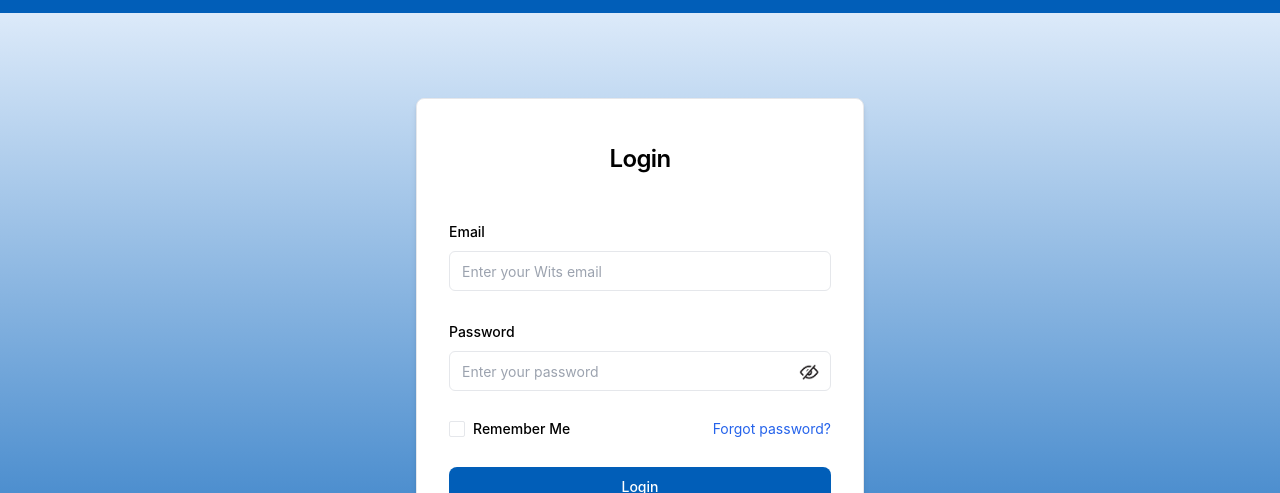
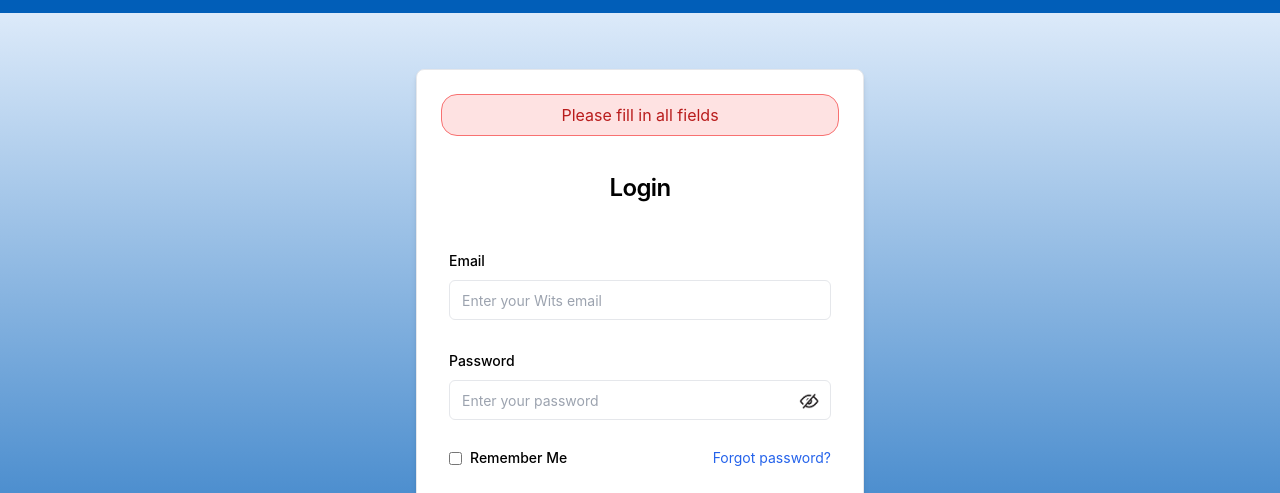
Before and after one commit to danishx99/campus-safety-app, a website: page client/html/auth/login.html in a window 1280 px wide. Both pictures are taken after a click on the button "Login". Shown: the part 51-544 px from the top of the page. Drawn offline with Linux system fonts and the light colour scheme.

Commit message:
Update login page with error alert box and login functionality

```diff
--- a/client/html/auth/login.html
+++ b/client/html/auth/login.html
@@ -29,6 +29,7 @@
       class="border text-card-foreground w-full max-w-md p-6 space-y-4 bg-white rounded-lg shadow-md"
       data-v0-t="card"
     >
+    <div class="alert-box" id="alert" role="alert"></div>
       <div class="flex flex-col space-y-1.5 p-6">
         <h3 class="whitespace-nowrap text-2xl font-semibold leading-none tracking-tight text-center">Login</h3>
       </div>
@@ -82,15 +83,11 @@
         </div>
         <div class="flex items-center justify-between">
           <div class="flex items-center space-x-2">
-            <button
-              type="button"
-              role="checkbox"
-              aria-checked="true"
-              data-state="unchecked"
+            <input
+              type="checkbox"
               value="on"
-              class="peer h-4 w-4 shrink-0 rounded-sm border border-primary ring-offset-background focus-visible:outline-none focus-visible:ring-2 focus-visible:ring-ring focus-visible:ring-offset-2 disabled:cursor-not-allowed disabled:opacity-50 data-[state=checked]:bg-primary data-[state=checked]:text-primary-foreground"
               id="remember"
-            ></button>
+            ></>
             <label
               class="font-medium peer-disabled:cursor-not-allowed peer-disabled:opacity-70 text-sm"
               for="remember"
@@ -104,14 +101,14 @@
         </div>
 
         <div class="space-y-2">
-          <button class="inline-flex items-center justify-center whitespace-nowrap rounded-lg hover:bg-blue-500 text-sm text-white font-medium ring-offset-background transition-colors focus-visible:outline-none focus-visible:ring-2 focus-visible:ring-ring focus-visible:ring-offset-2 disabled:pointer-events-none disabled:opacity-50 text-primary-foreground hover:bg-primary/90 h-10 px-4 py-2 w-full bg-[#015EB8]">
+          <button id="login-btn" class="inline-flex items-center justify-center whitespace-nowrap rounded-lg hover:bg-blue-500 text-sm text-white font-medium ring-offset-background transition-colors focus-visible:outline-none focus-visible:ring-2 focus-visible:ring-ring focus-visible:ring-offset-2 disabled:pointer-events-none disabled:opacity-50 text-primary-foreground hover:bg-primary/90 h-10 px-4 py-2 w-full bg-[#015EB8]">
             Login
           </button>
           <div class="flex items-center justify-center space-x-2">
             <span class="text-sm text-muted-foreground">or</span>
           </div>
           <div class="flex justify-center">
-          <button class="inline-flex items-center justify-center whitespace-nowrap rounded-3xl hover:bg-blue-500 text-sm text-white font-medium ring-offset-background transition-colors focus-visible:outline-none focus-visible:ring-2 focus-visible:ring-ring focus-visible:ring-offset-2 disabled:pointer-events-none disabled:opacity-50 text-primary-foreground hover:bg-primary/90 h-10 px-4 py-2 w-72 bg-[#015EB8]">
+          <button id="continue-google-btn" class="inline-flex items-center justify-center whitespace-nowrap rounded-3xl hover:bg-blue-500 text-sm text-white font-medium ring-offset-background transition-colors focus-visible:outline-none focus-visible:ring-2 focus-visible:ring-ring focus-visible:ring-offset-2 disabled:pointer-events-none disabled:opacity-50 text-primary-foreground hover:bg-primary/90 h-10 px-4 py-2 w-72 bg-[#015EB8]">
             <div class="flex items-center justify-between">
               <img src="../../assets/googleLogo.png" class="h-5" alt="logo">
               <div class="px-2">
@@ -136,5 +133,5 @@
   </main>
 </div>
 </body>
-
+<script src="../../javascript/login.js"></script>
 </html>
--- /dev/null
+++ b/client/javascript/login.js
@@ -0,0 +1,38 @@
+var loginBtn = document.getElementById("login-btn");
+var googleBtn = document.getElementById("continue-google-btn");
+
+let email;
+let password;
+let rememberMe;
+
+loginBtn.addEventListener("click", function(event){
+    console.log("Login button clicked");
+
+    email= document.getElementById("email").value;
+    psw= document.getElementById("password").value;
+    rememberMe= document.getElementById("remember").checked;
+
+    if (
+        !email ||
+        !psw ||
+        email === "" ||
+        psw === ""
+      ) {
+        var alert = document.getElementById("alert");
+        alert.style.display = "block";
+        alert.innerText = "Please fill in all fields";
+        return;
+      }
+      /*if(rememberMe){
+        console.log("Remember me checked");
+      }*/
+     if(!email.endsWith("@students.wits.ac.za") && !email.endsWith("@wits.ac.za")){
+        var alert = document.getElementById("alert");
+        alert.style.display = "block";
+        alert.innerText = "Please enter a valid Wits email address";
+        return;
+     }
+
+    console.log(email);
+
+})
--- a/client/styles/styles.css
+++ b/client/styles/styles.css
@@ -1,3 +1,7 @@
 @tailwind base;
 @tailwind components;
 @tailwind utilities;
+
+.alert-box{
+    @apply bg-red-100 border hidden border-red-400 text-red-700 px-2 py-2 rounded-2xl text-center mb-[4%]
+  }
```
Also changed, not shown: client/styles/output.css.
